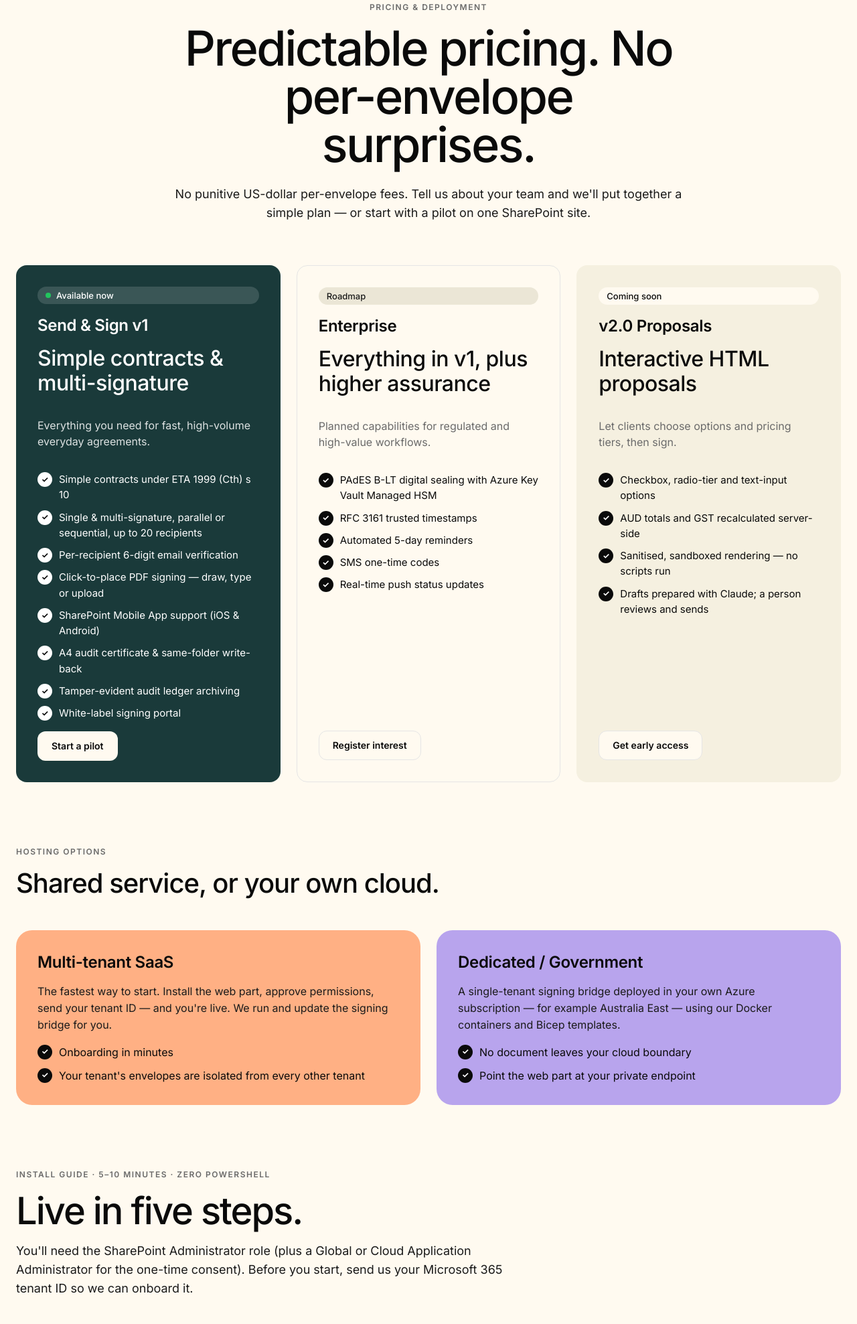
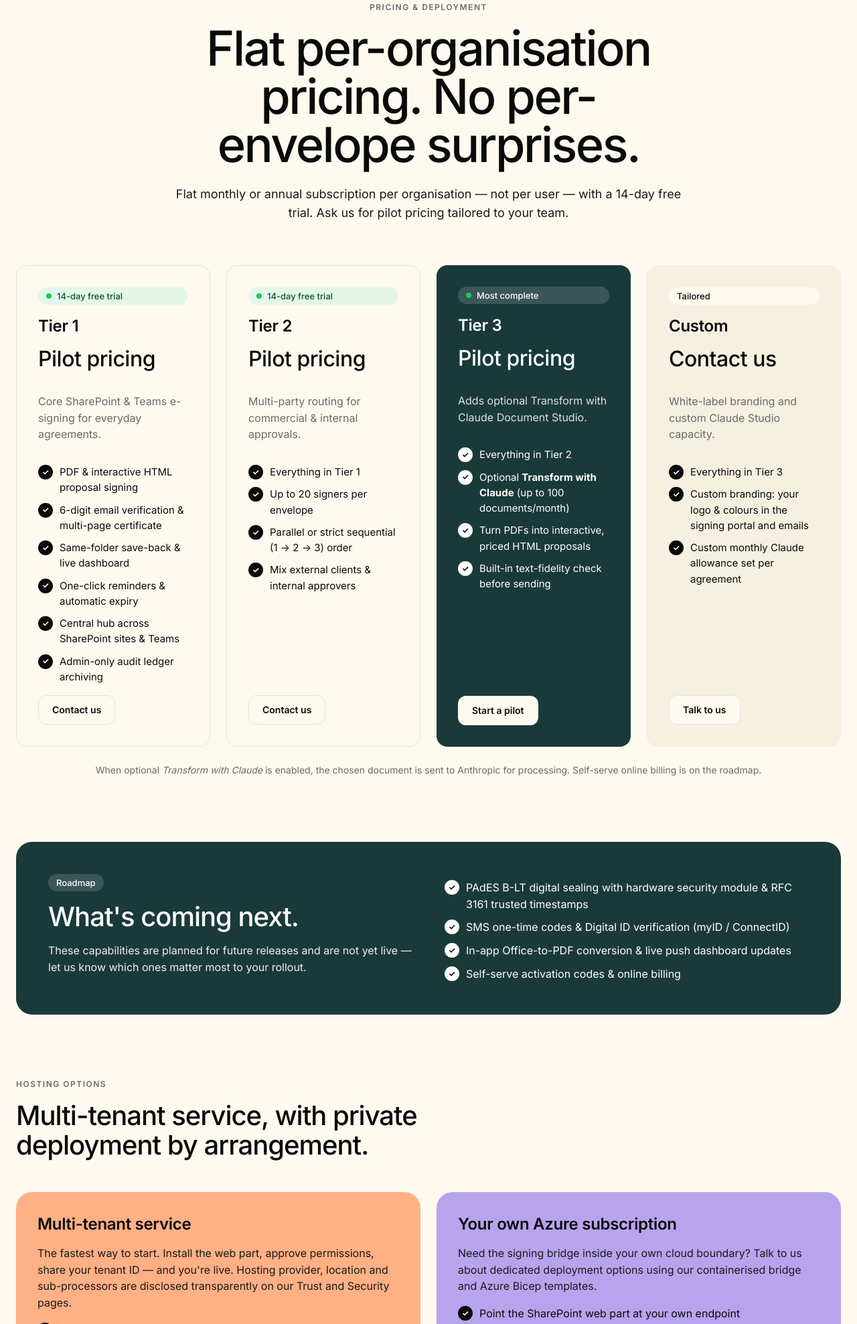
Before and after one commit to florisjd/sendandsignwebsite, a plain HTML site: page pricing.html in a window 1280 px wide. Shown: the part 134-2111 px from the top of the page at 67% size. Drawn offline with Linux system fonts and the light colour scheme.

Commit message:
Update website copy, features, pricing tiers, and compliance guardrails to match v2.0.15 brief

```diff
--- a/pricing.html
+++ b/pricing.html
@@ -60,58 +60,91 @@
     <div class="container">
       <div class="section-head center" style="margin-bottom:0">
         <p class="eyebrow">Pricing &amp; deployment</p>
-        <h1 class="display-xl">Predictable pricing. No per-envelope surprises.</h1>
-        <p class="lead mt-lg">No punitive US-dollar per-envelope fees. Tell us about your team and we'll put together a simple plan — or start with a pilot on one SharePoint site.</p>
+        <h1 class="display-xl">Flat per-organisation pricing. No per-envelope surprises.</h1>
+        <p class="lead mt-lg">Flat monthly or annual subscription per organisation — not per user — with a 14-day free trial. Ask us for pilot pricing tailored to your team.</p>
       </div>
     </div>
   </section>
 
-  <section class="section" style="padding-top:32px" aria-label="Editions">
-    <div class="container grid grid-3">
+  <section class="section" style="padding-top:32px" aria-label="Plans">
+    <div class="container grid grid-4">
+      <article class="pricing-tier standard reveal">
+        <span class="badge-pill badge-live"><span class="dot"></span> 14-day free trial</span>
+        <h2 class="title-lg">Tier 1</h2>
+        <div class="price">Pilot pricing</div>
+        <p class="muted">Core SharePoint &amp; Teams e-signing for everyday agreements.</p>
+        <ul class="check-list">
+          <li>PDF &amp; interactive HTML proposal signing</li>
+          <li>6-digit email verification &amp; multi-page certificate</li>
+          <li>Same-folder save-back &amp; live dashboard</li>
+          <li>One-click reminders &amp; automatic expiry</li>
+          <li>Central hub across SharePoint sites &amp; Teams</li>
+          <li>Admin-only audit ledger archiving</li>
+        </ul>
+        <a class="btn btn-secondary" href="contact.html?intent=pilot">Contact us</a>
+      </article>
+
+      <article class="pricing-tier standard reveal">
+        <span class="badge-pill badge-live"><span class="dot"></span> 14-day free trial</span>
+        <h2 class="title-lg">Tier 2</h2>
+        <div class="price">Pilot pricing</div>
+        <p class="muted">Multi-party routing for commercial &amp; internal approvals.</p>
+        <ul class="check-list">
+          <li>Everything in Tier 1</li>
+          <li>Up to 20 signers per envelope</li>
+          <li>Parallel or strict sequential (1 → 2 → 3) order</li>
+          <li>Mix external clients &amp; internal approvers</li>
+        </ul>
+        <a class="btn btn-secondary" href="contact.html?intent=pilot">Contact us</a>
+      </article>
+
       <article class="pricing-tier featured reveal">
-        <span class="badge-pill badge-on-dark"><span class="dot"></span> Available now</span>
-        <h2 class="title-lg">Send &amp; Sign v1</h2>
-        <div class="price">Simple contracts &amp; multi-signature</div>
-        <p>Everything you need for fast, high-volume everyday agreements.</p>
+        <span class="badge-pill badge-on-dark"><span class="dot"></span> Most complete</span>
+        <h2 class="title-lg">Tier 3</h2>
+        <div class="price">Pilot pricing</div>
+        <p>Adds optional Transform with Claude Document Studio.</p>
         <ul class="check-list">
-          <li>Simple contracts under ETA 1999 (Cth) s 10</li>
-          <li>Single &amp; multi-signature, parallel or sequential, up to 20 recipients</li>
-          <li>Per-recipient 6-digit email verification</li>
-          <li>Click-to-place PDF signing — draw, type or upload</li>
-          <li>SharePoint Mobile App support (iOS &amp; Android)</li>
-          <li>A4 audit certificate &amp; same-folder write-back</li>
-          <li>Tamper-evident audit ledger archiving</li>
-          <li>White-label signing portal</li>
+          <li>Everything in Tier 2</li>
+          <li>Optional <strong>Transform with Claude</strong> (up to 100 documents/month)</li>
+          <li>Turn PDFs into interactive, priced HTML proposals</li>
+          <li>Built-in text-fidelity check before sending</li>
         </ul>
-        <a class="btn btn-on-color" href="contact.html?intent=pilot">Start a pilot</a>
+        <a class="btn btn-on-color" href="contact.html?intent=claude">Start a pilot</a>
       </article>
-      <article class="pricing-tier standard reveal">
-        <span class="badge-pill badge-roadmap">Roadmap</span>
-        <h2 class="title-lg">Enterprise</h2>
-        <div class="price">Everything in v1, plus higher assurance</div>
-        <p class="muted">Planned capabilities for regulated and high-value workflows.</p>
+
+      <article class="pricing-tier standard reveal" style="background:var(--surface-card);border-color:transparent">
+        <span class="badge-pill" style="background:var(--canvas)">Tailored</span>
+        <h2 class="title-lg">Custom</h2>
+        <div class="price">Contact us</div>
+        <p class="muted">White-label branding and custom Claude Studio capacity.</p>
         <ul class="check-list">
-          <li>PAdES B-LT digital sealing with Azure Key Vault Managed HSM</li>
-          <li>RFC 3161 trusted timestamps</li>
-          <li>Automated 5-day reminders</li>
-          <li>SMS one-time codes</li>
-          <li>Real-time push status updates</li>
+          <li>Everything in Tier 3</li>
+          <li>Custom branding: your logo &amp; colours in the signing portal and emails</li>
+          <li>Custom monthly Claude allowance set per agreement</li>
         </ul>
-        <a class="btn btn-secondary" href="contact.html?intent=enterprise">Register interest</a>
+        <a class="btn btn-secondary" href="contact.html?intent=custom">Talk to us</a>
       </article>
-      <article class="pricing-tier standard reveal" style="background:var(--surface-card);border-color:transparent">
-        <span class="badge-pill" style="background:var(--canvas)">Coming soon</span>
-        <h2 class="title-lg">v2.0 Proposals</h2>
-        <div class="price">Interactive HTML proposals</div>
-        <p class="muted">Let clients choose options and pricing tiers, then sign.</p>
-        <ul class="check-list">
-          <li>Checkbox, radio-tier and text-input options</li>
-          <li>AUD totals and GST recalculated server-side</li>
-          <li>Sanitised, sandboxed rendering — no scripts run</li>
-          <li>Drafts prepared with Claude; a person reviews and sends</li>
-        </ul>
-        <a class="btn btn-secondary" href="contact.html?intent=v2">Get early access</a>
-      </article>
+    </div>
+    <p class="center muted body-sm mt-lg container">When optional <em>Transform with Claude</em> is enabled, the chosen document is sent to Anthropic for processing. Self-serve online billing is on the roadmap.</p>
+  </section>
+
+  <section class="section anchor-offset" id="roadmap" style="padding-top:0" aria-labelledby="roadmap-title">
+    <div class="container">
+      <div class="feature-card card-teal reveal" style="padding:48px">
+        <div class="split" style="align-items:start">
+          <div>
+            <span class="badge-pill badge-on-dark">Roadmap</span>
+            <h2 id="roadmap-title" class="display-md mt-md" style="color:#fff">What's coming next.</h2>
+            <p class="mt-md">These capabilities are planned for future releases and are not yet live — let us know which ones matter most to your rollout.</p>
+          </div>
+          <ul class="check-list" style="margin-top:8px">
+            <li>PAdES B-LT digital sealing with hardware security module &amp; RFC 3161 trusted timestamps</li>
+            <li>SMS one-time codes &amp; Digital ID verification (myID / ConnectID)</li>
+            <li>In-app Office-to-PDF conversion &amp; live push dashboard updates</li>
+            <li>Self-serve activation codes &amp; online billing</li>
+          </ul>
+        </div>
+      </div>
     </div>
   </section>
 
@@ -119,23 +152,23 @@
     <div class="container">
       <div class="section-head">
         <p class="eyebrow">Hosting options</p>
-        <h2 id="hosting-title" class="display-md">Shared service, or your own cloud.</h2>
+        <h2 id="hosting-title" class="display-md">Multi-tenant service, with private deployment by arrangement.</h2>
       </div>
       <div class="grid grid-2">
         <div class="feature-card card-peach reveal">
-          <h3 class="title-lg">Multi-tenant SaaS</h3>
-          <p>The fastest way to start. Install the web part, approve permissions, send your tenant ID — and you're live. We run and update the signing bridge for you.</p>
+          <h3 class="title-lg">Multi-tenant service</h3>
+          <p>The fastest way to start. Install the web part, approve permissions, share your tenant ID — and you're live. Hosting provider, location and sub-processors are disclosed transparently on our Trust and Security pages.</p>
           <ul class="check-list">
             <li>Onboarding in minutes</li>
-            <li>Your tenant's envelopes are isolated from every other tenant</li>
+            <li>Your tenant's envelopes are strictly isolated from every other tenant</li>
           </ul>
         </div>
         <div class="feature-card card-lavender reveal">
-          <h3 class="title-lg">Dedicated / Government</h3>
-          <p>A single-tenant signing bridge deployed in your own Azure subscription — for example Australia East — using our Docker containers and Bicep templates.</p>
+          <h3 class="title-lg">Your own Azure subscription</h3>
+          <p>Need the signing bridge inside your own cloud boundary? Talk to us about dedicated deployment options using our containerised bridge and Azure Bicep templates.</p>
           <ul class="check-list">
-            <li>No document leaves your cloud boundary</li>
-            <li>Point the web part at your private endpoint</li>
+            <li>Point the SharePoint web part at your own endpoint</li>
+            <li>Available by arrangement for regulated teams</li>
           </ul>
         </div>
       </div>
```
Also changed, not shown: compliance.html (+6 -5 lines), contact.html (+42 -15 lines), features.html (+31 -19 lines), index.html (+23 -23 lines), onthego.html (+10 -10 lines), security.html (+5 -5 lines).
